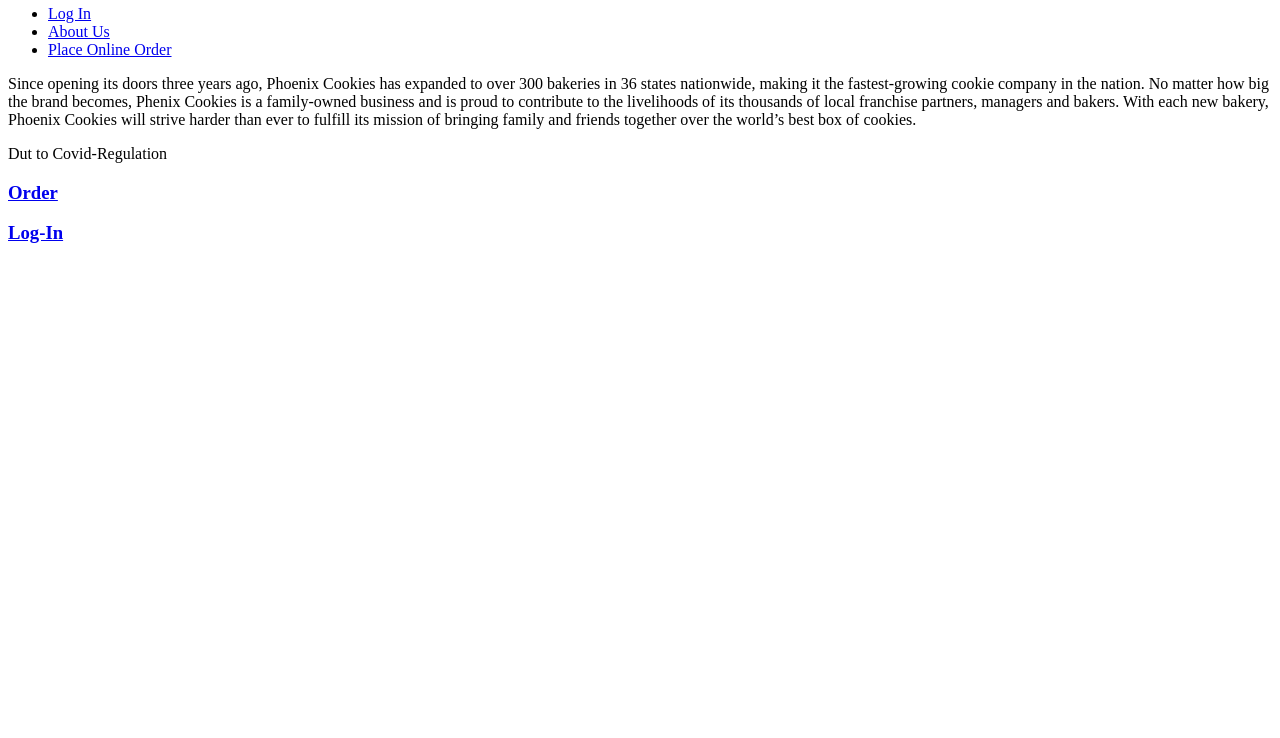
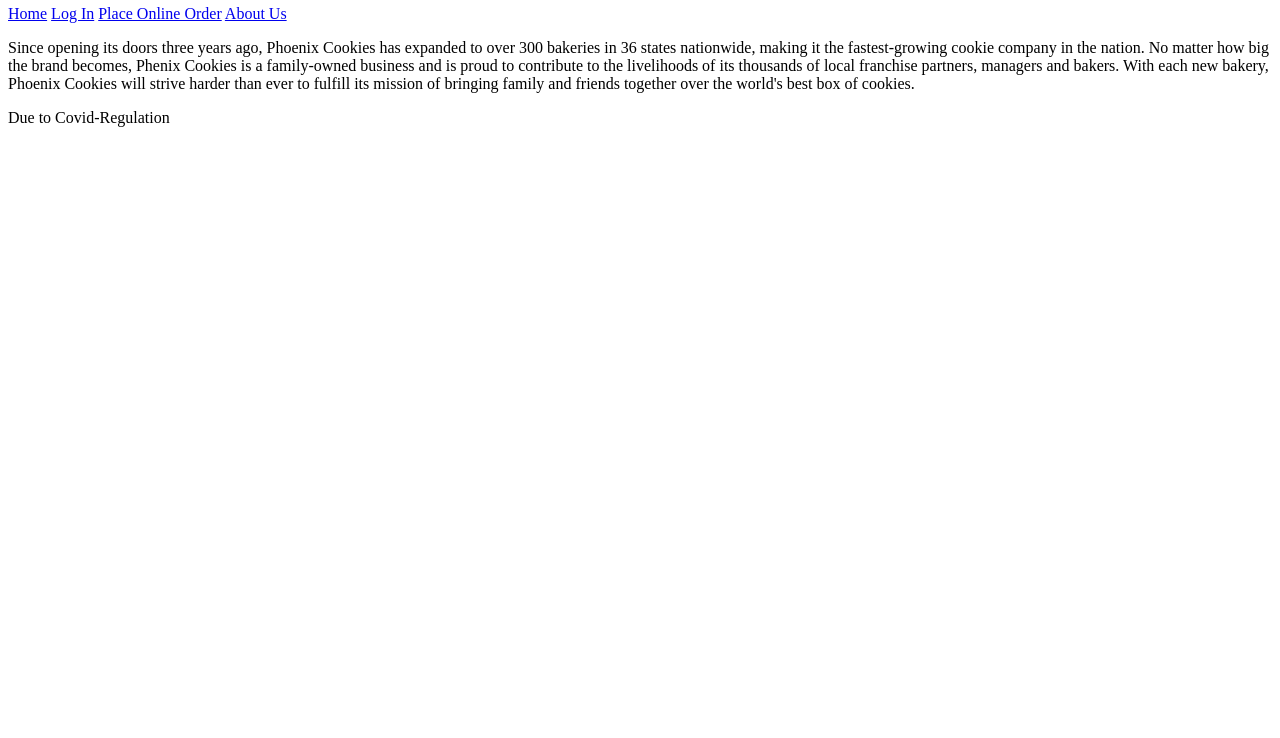
Before and after one commit to dalilajosset/CIS-263-1-Project, a plain HTML site: page index.html in a window 1280 px wide. Shown: the part 62-800 px from the top of the page. Drawn offline with Linux system fonts and the light colour scheme.

Commit message:
Update index.html

```diff
--- a/index.html
+++ b/index.html
@@ -5,23 +5,25 @@
     <meta charset="UTF-8">
     <meta http-equiv="X-UA-Compatible" content="IE=edge">
     <meta name="viewport" content="width=device-width, initial-scale=1.0">
+    <link rel="stylesheet" href="https://fonts.googleapis.com/css?family=Raleway">
     <title>Phoenix Cookies</title>
-    <link rel="stylesheet" href="style.css">
+    <link rel="stylesheet" href="stylesheet.css">
 </head>
 
 <body>
     <div class="main">
         <div class="navbar">
             <div class="icons">
-                <h2 class="logo"><a href="index.html">Phoenix Cookies</h2>
+                <h2 class="logo">Phoenix Cookies</h2>
             </div>
             <div class="menu">
                 <!--Header-->
-                <ul>
-                    <li><a href="LogIn.html">Log In</a></li>
-                    <li><a href="AboutUs.html">About Us</a></li>
-                    <li><a href="Order.html">Place Online Order</a></li>
-                </ul>
+            </div>
+            <div class="topnav">
+                <a class="active" href="index.html">Home</a>
+                <a href="login.html">Log In</a>
+                <a href="order.html">Place Online Order</a>
+                <a href="aboutus.html">About Us</a>
             </div>
             <div class="content">
                 <p> Since opening its doors three years ago,
@@ -32,11 +34,10 @@
                     thousands of local franchise partners, managers and bakers.
                     With each new bakery, Phoenix Cookies will strive harder than ever to
                     fulfill its mission of bringing family and friends together
-                    over the world’s best box of cookies. </p>
-                <P> Dut to Covid-Regulation </P>
+                    over the world's best box of cookies. </p>
+                <P> Due to Covid-Regulation </P>
 
-                <h3><a href="Order.html">Order</a></h3>
-                <h3><a href="LogIn.html">Log-In</a></h3>
+
             </div>
         </div>
     </div>
```
